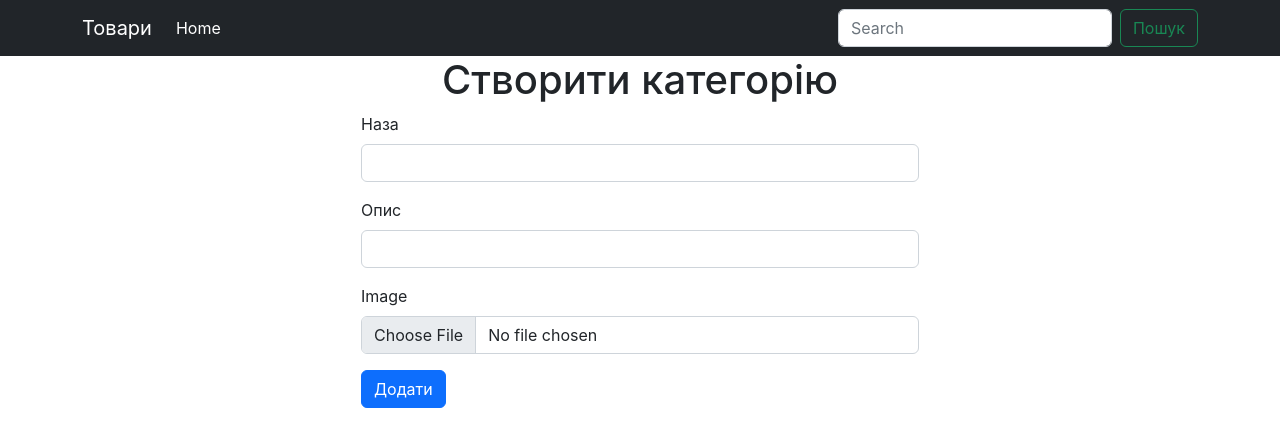
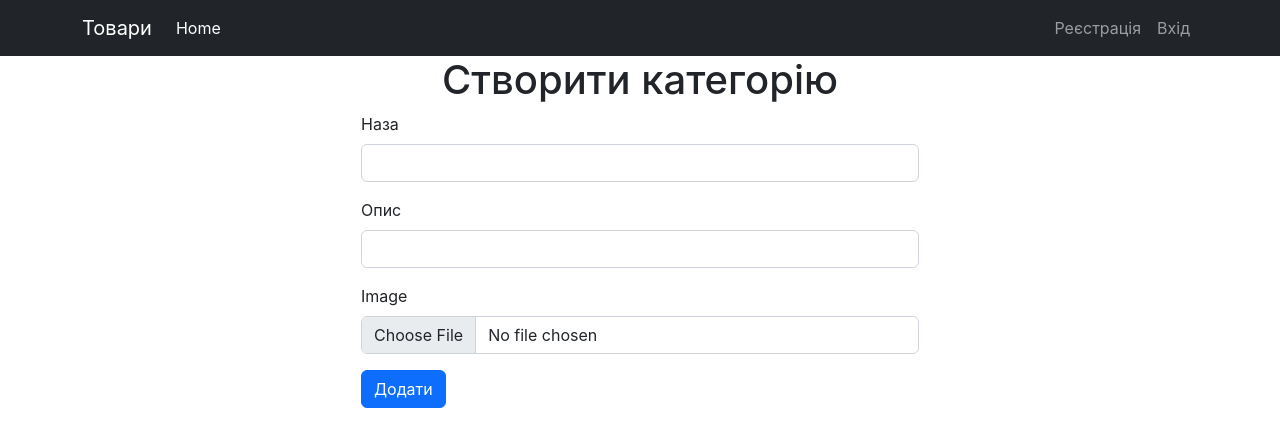
Before and after one commit to novakvova/Laravel_PHP_PD018, a React (Create React App) app in the folder my-app/: page /category/create in a window 1280 px wide. Shown: the top 446 px of the page. Built offline with nearby package versions, Linux system fonts and the light colour scheme.

Commit message:
Begin working redux

```diff
--- a/my-app/package.json
+++ b/my-app/package.json
@@ -3,6 +3,7 @@
   "version": "0.1.0",
   "private": true,
   "dependencies": {
+    "@reduxjs/toolkit": "^1.9.5",
     "@testing-library/jest-dom": "^5.16.5",
     "@testing-library/react": "^13.4.0",
     "@testing-library/user-event": "^13.5.0",
@@ -10,13 +11,17 @@
     "@types/node": "^16.18.23",
     "@types/react": "^18.0.34",
     "@types/react-dom": "^18.0.11",
+    "@types/react-redux": "^7.1.25",
     "axios": "^1.3.5",
     "bootstrap": "^5.2.3",
     "classnames": "^2.3.2",
     "react": "^18.2.0",
     "react-dom": "^18.2.0",
+    "react-redux": "^8.0.5",
     "react-router-dom": "^6.10.0",
     "react-scripts": "5.0.1",
+    "redux": "^4.2.1",
+    "redux-thunk": "^2.4.2",
     "typescript": "^4.9.5",
     "web-vitals": "^2.1.4"
   },
--- /dev/null
+++ b/my-app/src/components/auth/AuthReducer.ts
@@ -0,0 +1,29 @@
+import { IAuthUser, IUser, AuthUserActionType } from './types';
+
+const initState: IAuthUser = {
+    isAuth: false,
+    user: undefined
+    // isAuth: true,
+    // user: {
+    //     name: "Іван",
+    //     email:"ss@ff.dd"
+    // }
+}
+
+export const AuthReducer = (state=initState, action: any): IAuthUser => {
+    switch(action.type) {
+        case AuthUserActionType.LOGIN_USER: {
+            const user = action.payload as IUser;
+            return {
+                isAuth: true,
+                user
+            };
+        }
+        case AuthUserActionType.LOGOUT_USER: {
+            return {
+                isAuth: false
+            };
+        }
+    }
+    return state;
+}
--- /dev/null
+++ b/my-app/src/components/auth/types.ts
@@ -0,0 +1,14 @@
+export enum AuthUserActionType {
+    LOGIN_USER = "AUTH_LOGIN_USER",
+    LOGOUT_USER = "AUTH_LOGOUT_USER"
+}
+
+export interface IAuthUser {
+    isAuth: boolean,
+    user?: IUser
+}
+
+export interface IUser {
+    email: string,
+    name: string
+}
--- a/my-app/src/components/category/list/CategoryListPage.tsx
+++ b/my-app/src/components/category/list/CategoryListPage.tsx
@@ -1,8 +1,10 @@
 import axios from "axios";
 import { useEffect, useState } from "react";
+import { useDispatch } from "react-redux";
 import { Link } from "react-router-dom";
 import { APP_ENV } from "../../../env";
-import { ICategoryItem } from "./types";
+import { AuthUserActionType, IUser } from "../../auth/types";
+import { ICategoryItem, ICategoryList } from "./types";
 
 const CategoryListPage = () => {
 
@@ -15,10 +17,10 @@ const CategoryListPage = () => {
     ]);
 
     useEffect(() => {
-        axios.get<ICategoryItem[]>(`${APP_ENV.BASE_URL}api/category`)
+        axios.get<ICategoryList>(`${APP_ENV.BASE_URL}api/category`)
             .then(resp => {
                 console.log("Сервак дав дані", resp);
-                setList(resp.data);
+                setList(resp.data.data);
             });
 
         console.log("use Effect working");
@@ -36,12 +38,24 @@ const CategoryListPage = () => {
         <td>{category.description}</td>
       </tr>
     ));
+
+    const dispatch = useDispatch();
     //console.error("Сало");
+    const onLogin =() => {
+      const user : IUser={name:"Хтось", email: "test@gmail.com"};
+      dispatch({type: AuthUserActionType.LOGIN_USER, payload: user });
+    }
+
+    const onLogout = () => {
+      dispatch({type: AuthUserActionType.LOGOUT_USER });
+    }
 
     return (
       <>
         <h1 className="text-center">Список категорій</h1>
         <Link to="/category/create" className="btn btn-success">Додати</Link>
+        <button onClick={onLogin} className="btn btn-success">Залогінити телесика</button>
+        <button onClick={onLogout} className="btn btn-success">Вийти</button>
         <table className="table">
           <thead>
             <tr>
--- a/my-app/src/components/containers/default/DefaultHeader.tsx
+++ b/my-app/src/components/containers/default/DefaultHeader.tsx
@@ -1,6 +1,13 @@
+import { useSelector } from "react-redux";
 import { Link } from "react-router-dom";
+import { IAuthUser } from "../../auth/types";
 
 const DefaultHeader = () => {
+
+  const {isAuth, user} = useSelector((store: any)=> store.auth as IAuthUser);
+  //console.log("isAuth", isAuth);
+
+
   return (
     <header>
       <nav className="navbar navbar-expand-lg navbar-dark bg-dark">
@@ -27,22 +34,38 @@ const DefaultHeader = () => {
                 </Link>
               </li>
             </ul>
-            <form className="d-flex" role="search">
-              <input
-                className="form-control me-2"
-                type="search"
-                placeholder="Search"
-                aria-label="Search"
-              />
-              <button className="btn btn-outline-success" type="submit">
-                Пошук
-              </button>
-            </form>
+            {isAuth ? (
+              <ul className="navbar-nav">
+                <li className="nav-item">
+                  <Link className="nav-link" aria-current="page" to="/profile">
+                    {user?.email}
+                  </Link>
+                </li>
+                <li className="nav-item">
+                  <Link className="nav-link" aria-current="page" to="/login">
+                    Вихід
+                  </Link>
+                </li>
+              </ul>
+            ) : (
+              <ul className="navbar-nav">
+                <li className="nav-item">
+                  <Link className="nav-link" aria-current="page" to="/register">
+                    Реєстрація
+                  </Link>
+                </li>
+                <li className="nav-item">
+                  <Link className="nav-link" aria-current="page" to="/login">
+                    Вхід
+                  </Link>
+                </li>
+              </ul>
+            )}
           </div>
         </div>
       </nav>
     </header>
   );
-}
+};
 
 export default DefaultHeader;
--- a/my-app/src/index.tsx
+++ b/my-app/src/index.tsx
@@ -6,14 +6,18 @@ import './index.css';
 import App from './App';
 import reportWebVitals from './reportWebVitals';
 import { BrowserRouter } from "react-router-dom";
+import { Provider } from "react-redux";
+import { store } from "./store";
 
 const root = ReactDOM.createRoot(
   document.getElementById('root') as HTMLElement
 );
 root.render(
-  <BrowserRouter>
-    <App />
-  </BrowserRouter>
+  <Provider store={store}>
+    <BrowserRouter>
+      <App />
+    </BrowserRouter>
+  </Provider>
 );
 
 // If you want to start measuring performance in your app, pass a function
--- /dev/null
+++ b/my-app/src/store/index.ts
@@ -0,0 +1,14 @@
+import { AuthReducer } from './../components/auth/AuthReducer';
+import { configureStore } from "@reduxjs/toolkit";
+import { combineReducers } from "redux";
+import thunk from "redux-thunk";
+
+export const rootReducer = combineReducers({
+  auth: AuthReducer,
+});
+
+export const store = configureStore({
+    reducer: rootReducer,
+    devTools: true,
+    middleware: [thunk]
+});
```
Also changed, not shown: my-app/src/components/category/list/types.ts (+7 -0 lines).
